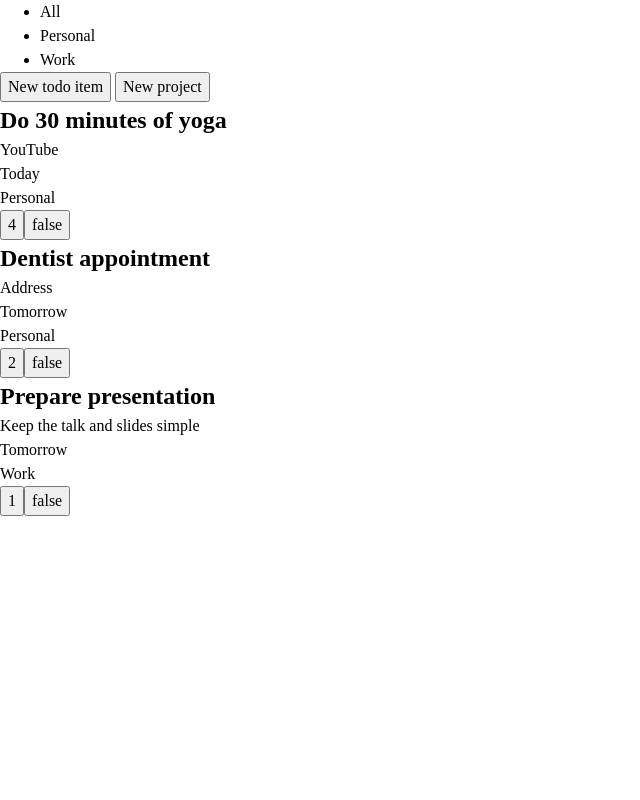
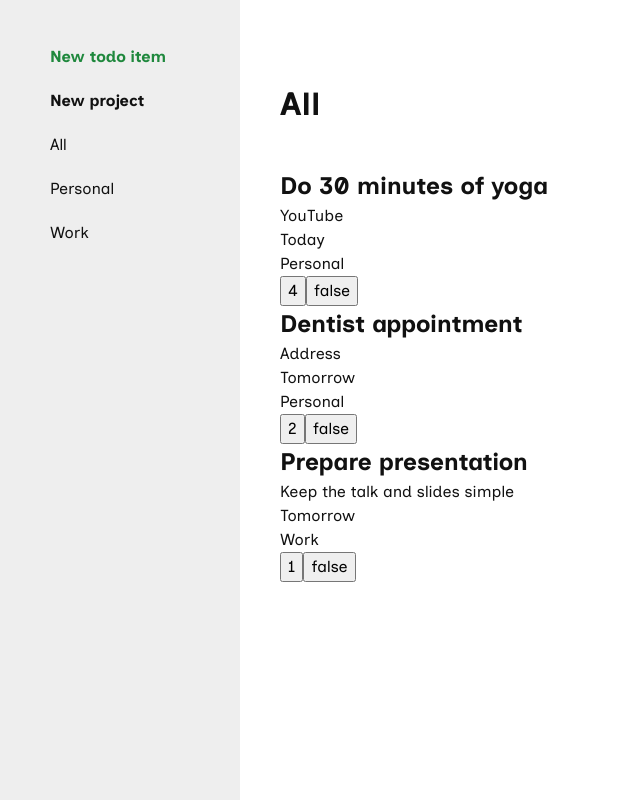
Before and after one commit to dsmchen/todo-list, a website built with webpack: page src/template.html in a window 1280 px wide. Shown: the whole page, without its empty margins (0-640 px from the left). Built offline with nearby package versions, Linux system fonts and the light colour scheme.

Commit message:
Add layout, nav and header style

```diff
--- a/src/modules/todoUI.js
+++ b/src/modules/todoUI.js
@@ -13,7 +13,9 @@ export function todoUI() {
 
   function createNavItem(name) {
     const navItem = document.createElement('li');
-    navItem.textContent = name;
+    const navItemAnchor = document.createElement('a');
+    navItemAnchor.textContent = name;
+    navItem.appendChild(navItemAnchor);
     navList.appendChild(navItem);
   }
 
--- a/src/style.css
+++ b/src/style.css
@@ -1,4 +1,22 @@
-/* Font */
+/* Fonts */
+
+@font-face {
+  font-family: 'Inclusive Sans';
+  src: url('assets/fonts/InclusiveSans-Regular.woff2') format('woff2'),
+    url('assets/fonts/InclusiveSans-Regular.woff') format('woff');
+  font-weight: normal;
+  font-style: normal;
+  font-display: swap;
+}
+
+@font-face {
+  font-family: 'Inclusive Sans';
+  src: url('assets/fonts/InclusiveSans-Bold.woff2') format('woff2'),
+    url('assets/fonts/InclusiveSans-Bold.woff') format('woff');
+  font-weight: bold;
+  font-style: normal;
+  font-display: swap;
+}
 
 /*
   Josh's Custom CSS Reset
@@ -70,3 +88,62 @@ h6 {
 }
 
 /* Todo List */
+
+body {
+  font-family: Inclusive Sans, Arial, Helvetica, sans-serif;
+  color: #111;
+}
+
+.content {
+  display: grid;
+  grid-template-columns: 240px 1fr;
+  grid-template-rows: 128px 1fr; /* 80px padding + 48px font */
+  grid-template-areas:
+    'nav header'
+    'nav main';
+  gap: 40px;
+  height: 100vh;
+}
+
+nav {
+  grid-area: nav;
+  padding: 40px;
+  background-color: #eee;
+}
+
+nav ul {
+  list-style: none;
+  padding-left: 0;
+  display: flex;
+  flex-direction: column;
+  gap: 10px;
+}
+
+nav ul a {
+  display: block;
+  padding: 5px 10px;
+  border-radius: 5px;
+  cursor: pointer;
+}
+
+nav ul a:hover {
+  background-color: #fff;
+}
+
+nav ul a.primary {
+  color: #1f883d;
+  font-weight: bold;
+}
+
+nav ul a.secondary {
+  font-weight: bold;
+}
+
+header {
+  grid-area: header;
+  padding-top: 80px;
+}
+
+main {
+  grid-area: main;
+}
--- a/src/template.html
+++ b/src/template.html
@@ -6,16 +6,23 @@
     <title>Todo List</title>
   </head>
   <body>
-    <header>
+    <div class="content">
       <nav>
         <ul>
-          <li>All</li>
+          <li>
+            <a id="new-item-btn" class="primary">New todo item</a>
+          </li>
+          <li>
+            <a id="new-project-btn" class="secondary">New project</a>
+          </li>
+          <li><a>All</a></li>
         </ul>
       </nav>
-      <button id="new-item-btn" class="primary">New todo item</button>
-      <button id="new-project-btn" class="secondary">New project</button>
-    </header>
-    <main></main>
+      <header>
+        <h1>All</h1>
+      </header>
+      <main></main>
+    </div>
     <dialog id="new-item-dialog">
       <form method="dialog" id="new-item-form">
         <h2>Add todo item</h2>
```
